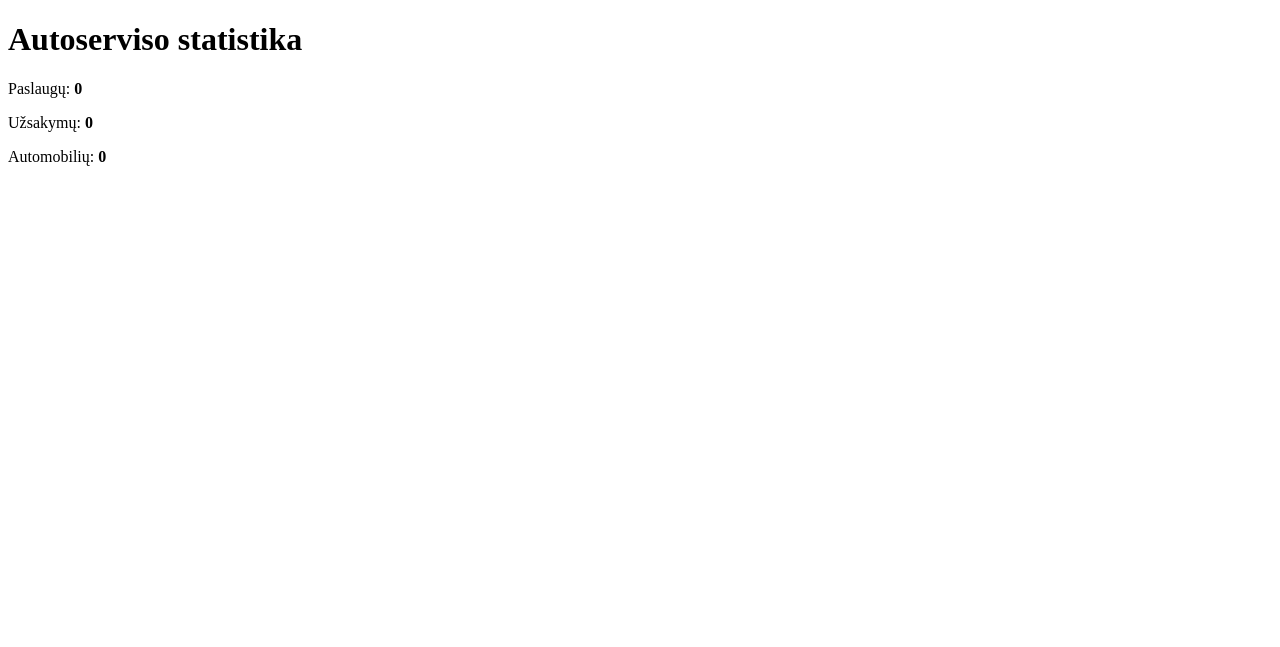
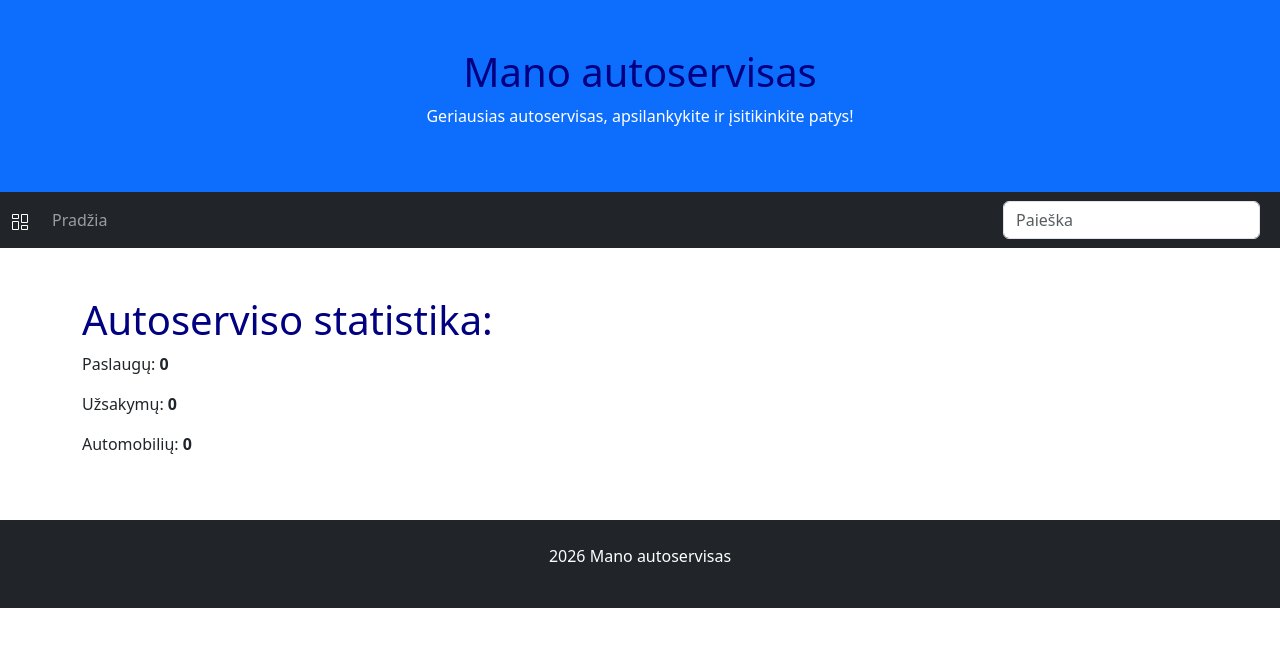
Before and after one commit to JovitaBeliak/Django_autoservisas, a Django app: page / in a window 1280 px wide. Shown: the top 647 px of the page. Run offline with Django 5.2, Linux system fonts and the light colour scheme; data that the repository does not hold is empty.

Commit message:
4 pritaikytas puslapio dizainas, sukurtas static katalogas ir idetas css

```diff
--- /dev/null
+++ b/mysite/autoservice/static/css/styles.css
@@ -0,0 +1,3 @@
+h1 {
+    color: navy;
+}
--- /dev/null
+++ b/mysite/autoservice/templates/base.html
@@ -0,0 +1,54 @@
+<!DOCTYPE html>
+<html lang="en">
+<head>
+    <title>{% block title %}{% endblock %}</title>
+    <meta charset="utf-8">
+    <meta name="viewport" content="width=device-width, initial-scale=1">
+    <link href="https://cdn.jsdelivr.net/npm/bootstrap@5.3.3/dist/css/bootstrap.min.css" rel="stylesheet">
+    <script src="https://cdn.jsdelivr.net/npm/bootstrap@5.3.3/dist/js/bootstrap.bundle.min.js"></script>
+    {% load static %}
+    <link rel="stylesheet" href="{% static 'css/styles.css' %}">
+</head>
+<body>
+
+<div class="p-5 bg-primary text-white text-center">
+    <h1>Mano autoservisas</h1>
+    <p>Geriausias autoservisas, apsilankykite ir įsitikinkite patys!</p>
+</div>
+
+<nav class="navbar navbar-expand-sm navbar-dark bg-dark">
+    <div class="container-fluid">
+        <a class="navbar-brand" href="javascript:void(0)"><svg xmlns="http://www.w3.org/2000/svg" width="16" height="16" fill="currentColor" class="bi bi-columns-gap" viewBox="0 0 16 16">
+  <path d="M6 1v3H1V1zM1 0a1 1 0 0 0-1 1v3a1 1 0 0 0 1 1h5a1 1 0 0 0 1-1V1a1 1 0 0 0-1-1zm14 12v3h-5v-3zm-5-1a1 1 0 0 0-1 1v3a1 1 0 0 0 1 1h5a1 1 0 0 0 1-1v-3a1 1 0 0 0-1-1zM6 8v7H1V8zM1 7a1 1 0 0 0-1 1v7a1 1 0 0 0 1 1h5a1 1 0 0 0 1-1V8a1 1 0 0 0-1-1zm14-6v7h-5V1zm-5-1a1 1 0 0 0-1 1v7a1 1 0 0 0 1 1h5a1 1 0 0 0 1-1V1a1 1 0 0 0-1-1z"/>
+</svg></a>
+        <button class="navbar-toggler" type="button" data-bs-toggle="collapse" data-bs-target="#mynavbar">
+            <span class="navbar-toggler-icon"></span>
+        </button>
+        <div class="collapse navbar-collapse" id="mynavbar">
+            <ul class="navbar-nav me-auto">
+                <li class="nav-item">
+                    <a class="nav-link" href="javascript:void(0)">Pradžia</a>
+                </li>
+            </ul>
+            <form class="d-flex">
+                <input class="form-control me-2" type="text" placeholder="Paieška">
+            </form>
+        </div>
+    </div>
+</nav>
+
+<div class="container mt-5">
+    <div class="row">
+
+        <div class="col-sm-8">
+            {% block content %}{% endblock%}
+        </div>
+    </div>
+</div>
+
+<div class="mt-5 p-4 bg-dark text-white text-center">
+    <p>{% now "Y" %} Mano autoservisas</p>
+</div>
+
+</body>
+</html>
--- a/mysite/autoservice/templates/index.html
+++ b/mysite/autoservice/templates/index.html
@@ -1,13 +1,10 @@
-<!DOCTYPE html>
-<html lang="en">
-<head>
-    <meta charset="UTF-8">
-    <title>Mano autoservisas</title>
-</head>
-<body>
-<h1>Autoserviso statistika</h1>
+{% extends "base.html" %}
+
+{% block title %}Pradžia{% endblock %}
+
+{% block content %}
+<h1>Autoserviso statistika:</h1>
 <p>Paslaugų: <b>{{num_service}}</b></p>
 <p>Užsakymų: <b>{{num_order}}</b></p>
 <p>Automobilių: <b>{{num_car}}</b></p>
-</body>
-</html>
+{% endblock %}
--- a/mysite/mysite/urls.py
+++ b/mysite/mysite/urls.py
@@ -18,8 +18,10 @@ from django.contrib import admin
 from django.urls import path
 from django.contrib import admin
 from django.urls import include, path
+from django.conf import settings
+from django.conf.urls.static import static
 
 urlpatterns = [
     path('admin/', admin.site.urls),
     path('', include('autoservice.urls')),
-]
+] + static(settings.STATIC_URL, document_root=settings.STATIC_ROOT)
```
